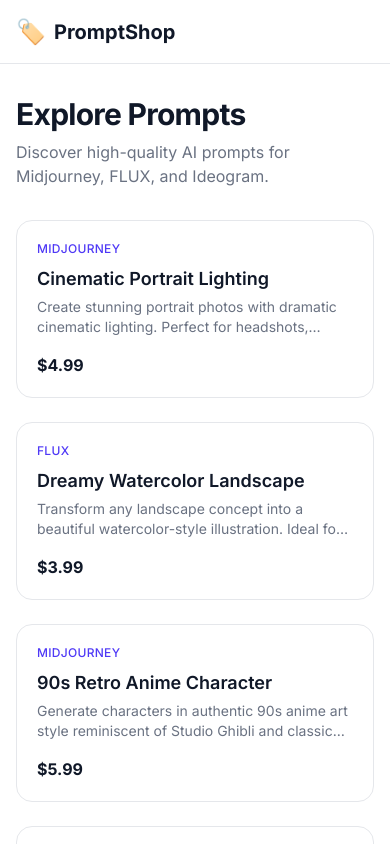
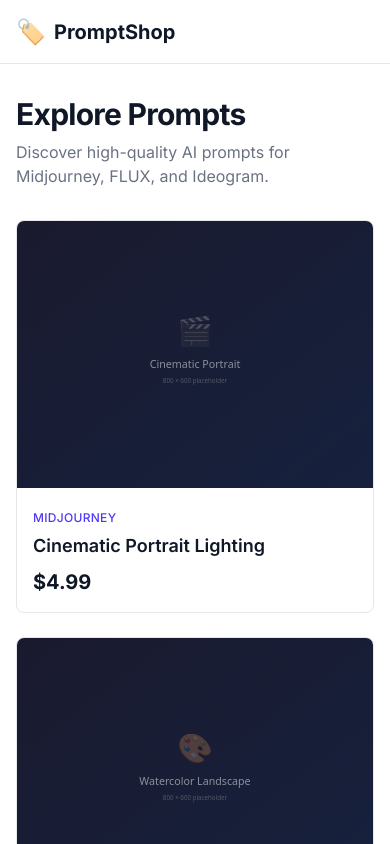
Before and after one commit to yuki-uix/prompt-shop, a Next.js app: page / in a window 390 px wide. Shown: the top 844 px of the page. Built offline with nearby package versions, Linux system fonts and the light colour scheme.

Commit message:
Enhance ProductCard component with image support and improved layout
- Added Image component for product images with responsive sizing.
- Refactored layout to include a dedicated image section and adjusted text styling.
- Utilized formatPrice utility for consistent price formatting.

```diff
--- a/components/ProductCard.tsx
+++ b/components/ProductCard.tsx
@@ -1,4 +1,6 @@
+import Image from "next/image";
 import Link from "next/link";
+import { formatPrice } from "@/lib/utils";
 import type { PublicProduct } from "@/lib/types";
 
 const platformLabel: Record<PublicProduct["platform"], string> = {
@@ -7,28 +9,32 @@ const platformLabel: Record<PublicProduct["platform"], string> = {
   ideogram: "Ideogram",
 };
 
-function formatPrice(cents: number) {
-  return `$${(cents / 100).toFixed(2)}`;
-}
-
 export default function ProductCard({ product }: { product: PublicProduct }) {
   return (
     <Link
       href={`/products/${product.id}`}
-      className="group block rounded-2xl border border-gray-200 bg-white p-5 transition-shadow hover:shadow-lg"
+      className="group block overflow-hidden rounded-lg border border-gray-200 bg-white transition-all hover:-translate-y-0.5 hover:shadow-lg"
     >
-      <p className="text-xs font-medium uppercase tracking-wide text-indigo-600">
-        {platformLabel[product.platform]}
-      </p>
-      <h2 className="mt-2 text-lg font-semibold text-gray-900 group-hover:text-indigo-600">
-        {product.title}
-      </h2>
-      <p className="mt-1 line-clamp-2 text-sm text-gray-500">
-        {product.description}
-      </p>
-      <p className="mt-4 text-base font-bold text-gray-900">
-        {formatPrice(product.price)}
-      </p>
+      <div className="relative aspect-4/3 bg-gray-50">
+        <Image
+          src={product.images[0]}
+          alt={product.title}
+          fill
+          className="object-cover"
+          sizes="(max-width: 640px) 100vw, (max-width: 1024px) 50vw, 33vw"
+        />
+      </div>
+      <div className="p-4">
+        <span className="text-xs font-medium uppercase tracking-wide text-indigo-600">
+          {platformLabel[product.platform]}
+        </span>
+        <h3 className="mt-1 text-lg font-semibold text-gray-900">
+          {product.title}
+        </h3>
+        <p className="mt-2 text-xl font-bold text-gray-900">
+          {formatPrice(product.price)}
+        </p>
+      </div>
     </Link>
   );
 }
--- /dev/null
+++ b/lib/utils.ts
@@ -0,0 +1,3 @@
+export function formatPrice(cents: number): string {
+  return `$${(cents / 100).toFixed(2)}`;
+}
```
